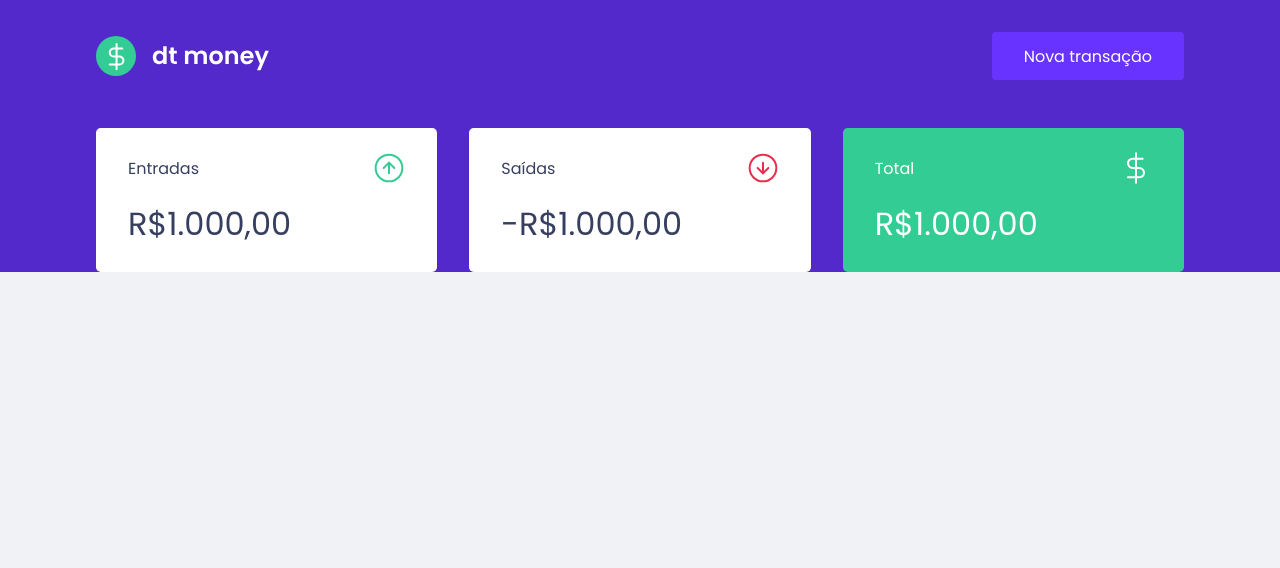
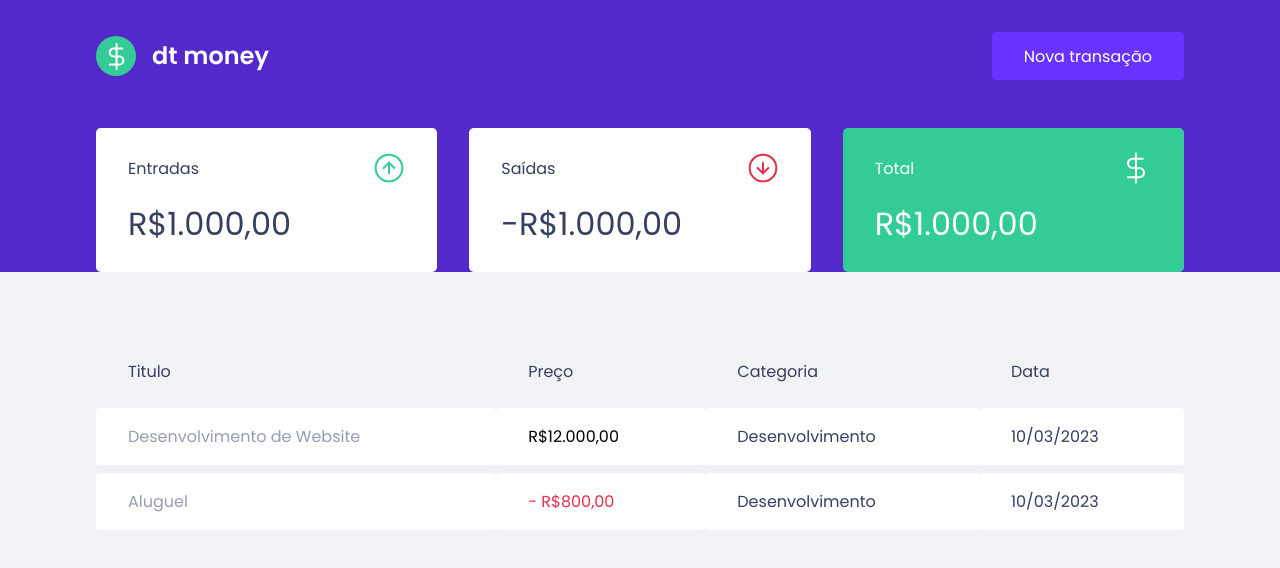
Before and after one commit to LuisNettoo/dtmoney-reactjs, a React (Create React App) app: page / in a window 1280 px wide. Shown: the top 568 px of the page. Built offline with nearby package versions, Linux system fonts and the light colour scheme.

Commit message:
TransactionsTable Component Created and Used

```diff
--- a/src/components/Dashborder/index.tsx
+++ b/src/components/Dashborder/index.tsx
@@ -1,10 +1,12 @@
 import { Summary } from "../Summary";
+import { TransactionsTable } from "../TransactionsTable";
 import { Container } from "./styles";
 
 export const Dashbord = () => {
   return (
     <Container>
       <Summary />
+      <TransactionsTable />
     </Container>
   );
 };
--- /dev/null
+++ b/src/components/TransactionsTable/index.tsx
@@ -0,0 +1,32 @@
+import { Container } from "./styles";
+
+export const TransactionsTable = () => {
+  return (
+    <Container>
+      <table>
+        <thead>
+          <tr>
+            <th>Titulo</th>
+            <th>Preço</th>
+            <th>Categoria</th>
+            <th>Data</th>
+          </tr>
+        </thead>
+        <tbody>
+          <tr>
+            <td>Desenvolvimento de Website</td>
+            <td className="deposit">R$12.000,00</td>
+            <td>Desenvolvimento</td>
+            <td>10/03/2023</td>
+          </tr>
+          <tr>
+            <td>Aluguel</td>
+            <td className="withdraw">- R$800,00</td>
+            <td>Desenvolvimento</td>
+            <td>10/03/2023</td>
+          </tr>
+        </tbody>
+      </table>
+    </Container>
+  );
+};
--- /dev/null
+++ b/src/components/TransactionsTable/styles.ts
@@ -0,0 +1,38 @@
+import styled from "styled-components";
+
+export const Container = styled.div`
+  margin-top: 4rem;
+
+  table {
+    width: 100%;
+    border-spacing: 0 0.5rem;
+
+    th {
+      color: var(--text-title);
+      font-weight: 400;
+      padding: 1rem 2rem;
+      text-align: left;
+      line-height: 1.5rem;
+    }
+
+    td {
+      padding: 1rem 2rem;
+      border: 0;
+      background: var(--shape);
+      color: var(--text-title);
+      border-radius: 0.25rem;
+
+      &:first-child {
+        color: var(--text-body);
+      }
+
+      &.deposit {
+        color: var(--green);
+      }
+
+      &.withdraw {
+        color: var(--red);
+      }
+    }
+  }
+`
```
